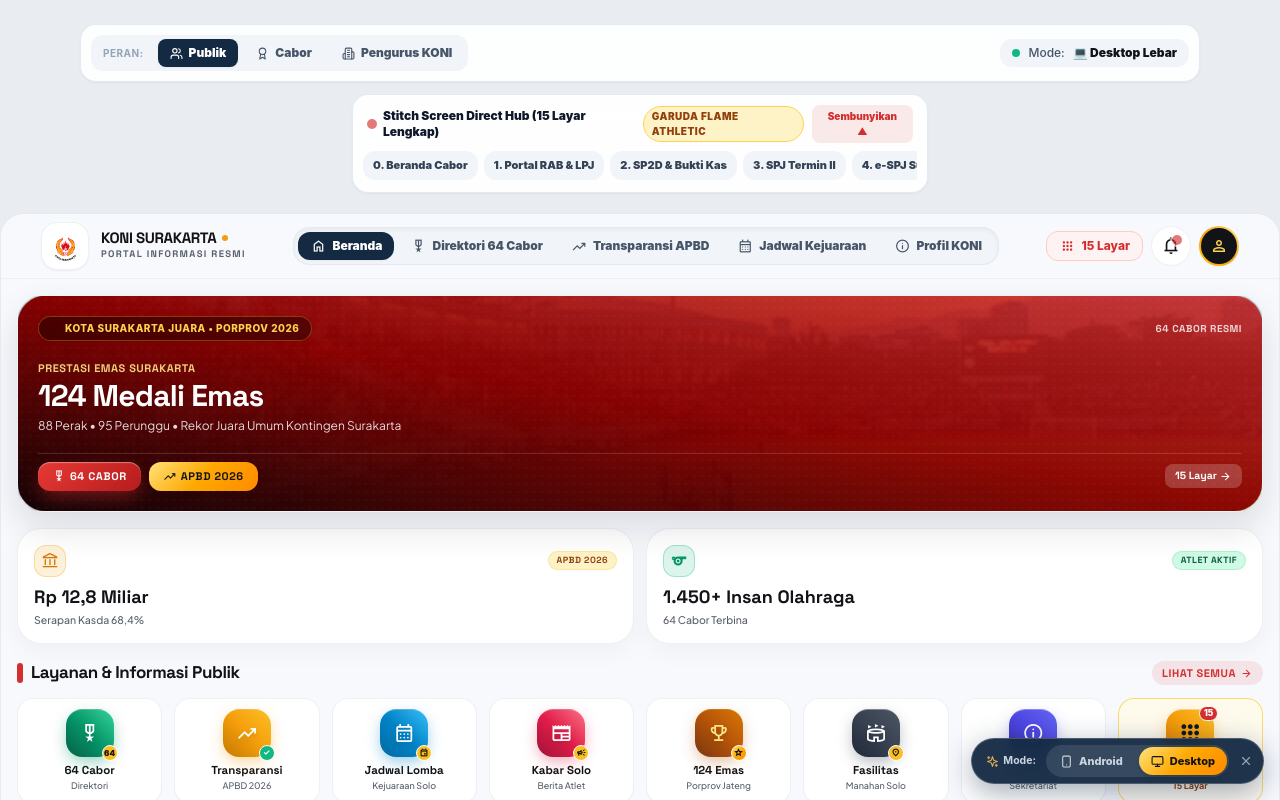
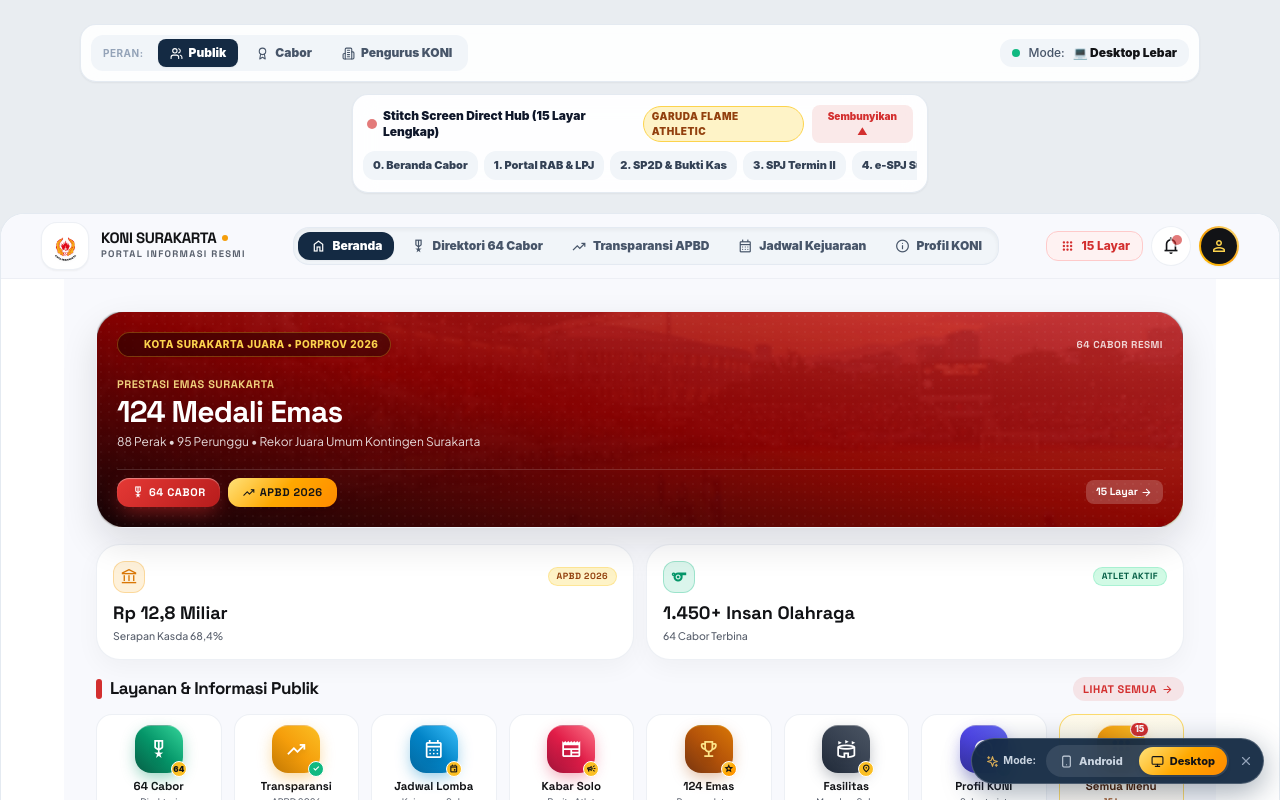
Before and after one commit to konsur99/Sikon1, a Next.js app in the folder apps/web/: page / in a window 1280 px wide. Both pictures are taken after a click on the button "Publik". Shown: the top 800 px of the page. Built offline with nearby package versions, Linux system fonts and the light colour scheme.

Commit message:
feat: harmonize theme, boxes, and content across android and desktop modes

```diff
--- a/apps/web/src/components/mobile/MobilePreview.tsx
+++ b/apps/web/src/components/mobile/MobilePreview.tsx
@@ -842,7 +842,13 @@ export const MobilePreview: React.FC<MobilePreviewProps> = ({ defaultDeviceView
             SCREEN CONTENT: PERSONA 1 - PUBLIK
            ======================================================== */}
         {persona === 'publik' && (
-          <div className="flex-1 overflow-y-auto p-3 sm:p-4 pb-24 overscroll-contain bg-surface text-on-surface space-y-4">
+          <div
+            className={`flex-1 overflow-y-auto overscroll-contain bg-[#F8F9FD] text-on-surface ${
+              deviceView === 'desktop'
+                ? 'p-6 lg:p-8 pb-24 space-y-6 max-w-6xl mx-auto w-full'
+                : 'p-3 sm:p-4 pb-24 space-y-4'
+            }`}
+          >
             {/* PUBLIK: TAB 1 - BERANDA */}
             {publikTab === 'home' && (
               <div className="space-y-4">
@@ -1193,7 +1199,7 @@ export const MobilePreview: React.FC<MobilePreviewProps> = ({ defaultDeviceView
                             </b>
                             <span className="text-[11px] text-on-surface-variant flex items-center gap-1 mt-1 truncate">
                               <span className="material-symbols-outlined text-[13px] text-primary">stadium</span>
-                              Stadion Sriwedari • PASI Surakarta
+                              Stadion Sriwedari • KONI Surakarta
                             </span>
                           </div>
                           <span className="material-symbols-outlined text-[16px] text-on-surface-variant self-center">
@@ -1449,8 +1455,8 @@ export const MobilePreview: React.FC<MobilePreviewProps> = ({ defaultDeviceView
                   ))}
                 </div>
 
-                {/* Cabor List */}
-                <div className="space-y-2">
+                {/* Cabor List: Responsive Grid on Desktop, Stack on Mobile */}
+                <div className={`grid gap-2.5 ${deviceView === 'desktop' ? 'grid-cols-2 lg:grid-cols-3' : 'grid-cols-1'}`}>
                   {filteredCaborList.map((c, idx) => (
                     <div
                       key={idx}
@@ -1559,7 +1565,7 @@ export const MobilePreview: React.FC<MobilePreviewProps> = ({ defaultDeviceView
                   </h2>
                 </div>
 
-                <div className="space-y-2 text-xs">
+                <div className={`grid gap-2.5 text-xs ${deviceView === 'desktop' ? 'grid-cols-2 lg:grid-cols-3' : 'grid-cols-1'}`}>
                   <div className="bg-white p-3 rounded-2xl border border-slate-200 shadow-sm space-y-1.5">
                     <span className="text-[9px] font-bold text-amber-700 bg-amber-50 px-2 py-0.5 rounded-full">
                       Mendatang • 15 Nov 2026
@@ -1568,7 +1574,7 @@ export const MobilePreview: React.FC<MobilePreviewProps> = ({ defaultDeviceView
                       Kejuaraan Daerah Atletik Pelajar Solo
                     </b>
                     <p className="text-[10.5px] text-slate-500">
-                      Diselenggarakan oleh PASI Surakarta di Stadion Sriwedari. Terbuka untuk umum.
+                      Diselenggarakan oleh KONI Surakarta bersama Pengcab di Stadion Sriwedari. Terbuka untuk umum.
                     </p>
                   </div>
 
@@ -2661,7 +2667,13 @@ export const MobilePreview: React.FC<MobilePreviewProps> = ({ defaultDeviceView
             SCREEN CONTENT: PERSONA 3 - PENGURUS KONI
            ======================================================== */}
         {persona === 'pengurus' && (
-          <div className="flex-1 overflow-y-auto p-3 sm:p-4 pb-24 overscroll-contain bg-surface text-on-surface space-y-4">
+          <div
+            className={`flex-1 overflow-y-auto overscroll-contain bg-[#F8F9FD] text-on-surface ${
+              deviceView === 'desktop'
+                ? 'p-6 lg:p-8 pb-24 space-y-6 max-w-6xl mx-auto w-full'
+                : 'p-3 sm:p-4 pb-24 space-y-4'
+            }`}
+          >
             {/* PENGURUS: TAB 1 - DASHBOARD EKSEKUTIF */}
             {pengurusTab === 'dashboard' && (
               <div className="space-y-4">
@@ -3141,7 +3153,7 @@ export const MobilePreview: React.FC<MobilePreviewProps> = ({ defaultDeviceView
                   <h2 className="text-lg font-black text-sikoni-navy">Inbox Persetujuan</h2>
                 </div>
 
-                <div className="space-y-2.5 text-xs">
+                <div className={`grid gap-3 text-xs ${deviceView === 'desktop' ? 'grid-cols-2 lg:grid-cols-3' : 'grid-cols-1'}`}>
                   {approvalList.map((item) => (
                     <div
                       key={item.id}
@@ -3200,7 +3212,7 @@ export const MobilePreview: React.FC<MobilePreviewProps> = ({ defaultDeviceView
                   <h2 className="text-lg font-black text-sikoni-navy">Monitoring 64 Cabor</h2>
                 </div>
 
-                <div className="space-y-2 text-xs">
+                <div className={`grid gap-2.5 text-xs ${deviceView === 'desktop' ? 'grid-cols-2 lg:grid-cols-3' : 'grid-cols-1'}`}>
                   {caborDirectory.map((c, i) => (
                     <div
                       key={i}
```
